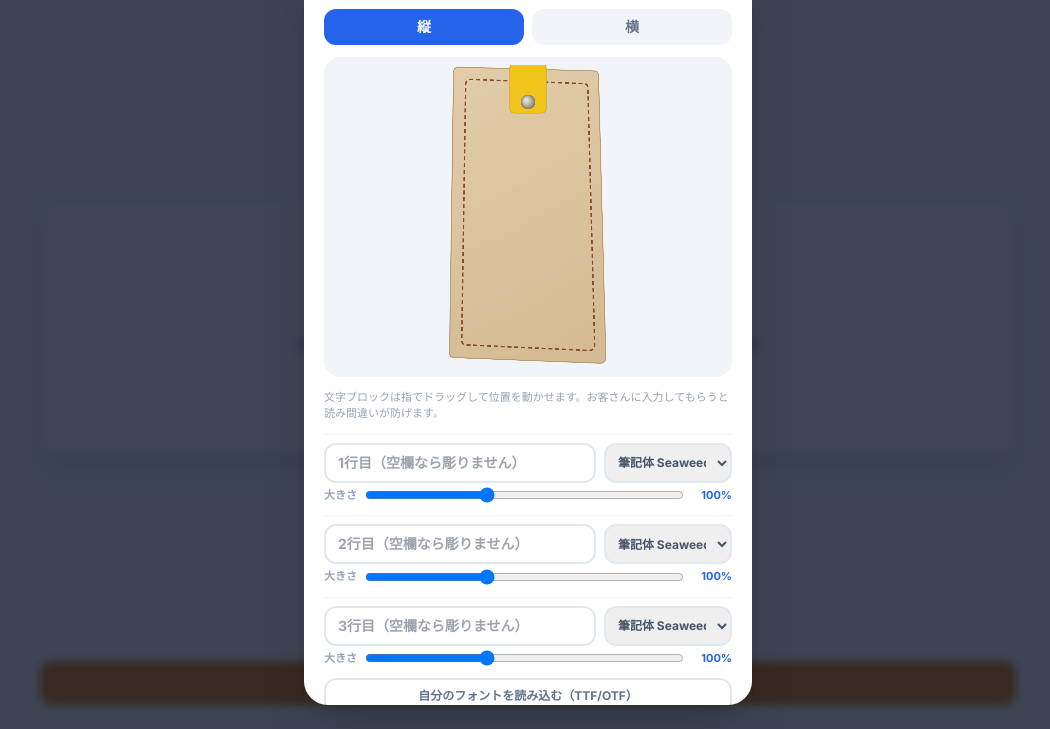
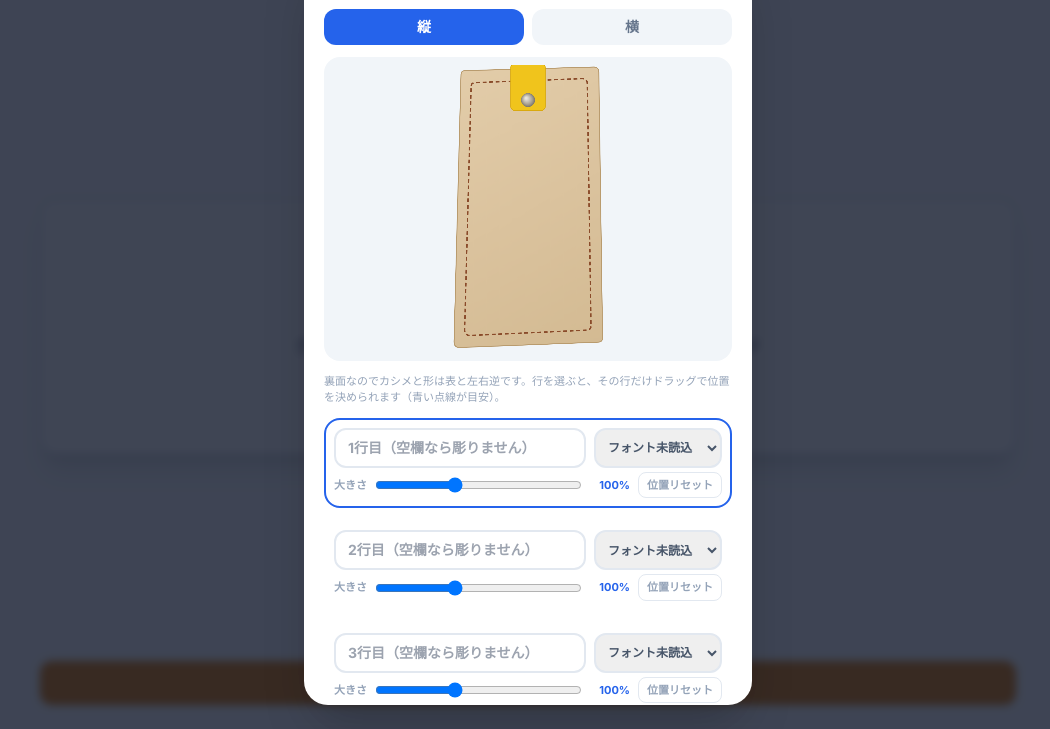
Before and after one commit to galocha0203/tools-web, a plain HTML site: page index.html in a window 1280 px wide. Both pictures are taken after a click on the button "裏面テキストを作る（名前・日付）". Shown: the part 71-800 px from the top of the page, without its empty margins (112-1162 px from the left). Drawn offline with nearby package versions, Linux system fonts and the light colour scheme; a web font is replaced by a local one.

Commit message:
Back text v2: load-your-own fonts, mirrored back, per-line position

```diff
--- a/index.html
+++ b/index.html
@@ -24,7 +24,6 @@
         @keyframes loader-dots3 { 0% { transform: scale(1); } 100% { transform: scale(0); } }
         @keyframes loader-dots2 { 0% { transform: translate(0, 0); } 100% { transform: translate(24px, 0); } }
     </style>
-    <link href="https://fonts.googleapis.com/css2?family=Seaweed+Script&family=Dancing+Script:wght@500;700&family=Pacifico&family=Caveat:wght@600&family=Shippori+Mincho:wght@500;700&family=Zen+Kaku+Gothic+New:wght@500;700&family=Klee+One:wght@600&family=Yuji+Syuku&family=Kaisei+Decol:wght@500;700&display=swap" rel="stylesheet">
 </head>
 <body class="text-slate-800 antialiased min-h-screen flex flex-col">
     <header class="bg-white shadow-sm py-3 sticky top-0 z-20">
@@ -1528,44 +1527,76 @@ function openKeyholderMock(srcDataUrl, label) {
     });
 })();
 
-// ===== 裏面テキスト（お客さんが入力→フォント・大きさ調整→画像で保存） =====
-const BACK_FONTS = [
-    { id: "Seaweed Script", label: "筆記体 Seaweed" },
-    { id: "Dancing Script", label: "筆記体 太め" },
-    { id: "Pacifico", label: "筆記体 ポップ" },
-    { id: "Caveat", label: "手書き風" },
-    { id: "Shippori Mincho", label: "明朝" },
-    { id: "Zen Kaku Gothic New", label: "ゴシック" },
-    { id: "Klee One", label: "手書き（日本語）" },
-    { id: "Yuji Syuku", label: "筆文字" },
-    { id: "Kaisei Decol", label: "装飾明朝" },
-    { id: "serif", label: "明朝（標準）" },
-    { id: "sans-serif", label: "ゴシック（標準）" }
+// ===== 裏面テキスト（お客さんが入力→フォント読込→行ごとに位置・大きさ→画像で保存） =====
+let BACK_FONTS = [];
+let backLines = [
+    { text: "", font: "", size: 100, dx: 0, dy: 0 },
+    { text: "", font: "", size: 100, dx: 0, dy: 0 },
+    { text: "", font: "", size: 100, dx: 0, dy: 0 }
 ];
-let backLines = [
-    { text: "", font: "Seaweed Script", size: 100 },
-    { text: "", font: "Seaweed Script", size: 100 },
-    { text: "", font: "Seaweed Script", size: 100 }
-];
-let backLandscape = false, backDX = 0, backDY = 0;
-
+let backLandscape = false;
+let backActiveLine = 0;
+
+// フォントを端末に保存（IndexedDB）して次回も使えるようにする
+function fontDbOpen() {
+    return new Promise((res, rej) => {
+        const r = indexedDB.open("lineart-fonts", 1);
+        r.onupgradeneeded = () => { r.result.createObjectStore("fonts", { keyPath: "name" }); };
+        r.onsuccess = () => res(r.result);
+        r.onerror = () => rej(r.error);
+    });
+}
+async function fontStoreSave(name, buf) {
+    try {
+        const db = await fontDbOpen();
+        db.transaction("fonts", "readwrite").objectStore("fonts").put({ name: name, buf: buf });
+    } catch (e) {}
+}
+async function fontStoreAll() {
+    try {
+        const db = await fontDbOpen();
+        return await new Promise((res) => {
+            const out = [];
+            const rq = db.transaction("fonts").objectStore("fonts").openCursor();
+            rq.onsuccess = () => { const cur = rq.result; if (cur) { out.push(cur.value); cur.continue(); } else res(out); };
+            rq.onerror = () => res(out);
+        });
+    } catch (e) { return []; }
+}
+async function registerBackFont(name, buf) {
+    const face = new FontFace(name, buf);
+    await face.load();
+    document.fonts.add(face);
+    if (!BACK_FONTS.some(f => f.id === name)) BACK_FONTS.push({ id: name, label: name });
+}
+function backFontFamily(line) {
+    return (line.font && BACK_FONTS.some(f => f.id === line.font)) ? line.font : "sans-serif";
+}
+
+function backDims() { return backLandscape ? { w: MOCK_H, h: MOCK_W } : { w: MOCK_W, h: MOCK_H }; }
+// 裏面は左右反転（カシメ・形が表と逆になる）
+function backPts(pts) {
+    const dims = backDims();
+    return mockPts(pts, backLandscape).map(([x, y]) => [dims.w - x, y]);
+}
 function backInnerRect() {
-    const pts = mockPts(MOCK_STITCH, backLandscape);
+    const pts = backPts(MOCK_STITCH);
     const xs = pts.map(p => p[0]), ys = pts.map(p => p[1]);
     return { x: Math.min(...xs), y: Math.min(...ys), w: Math.max(...xs) - Math.min(...xs), h: Math.max(...ys) - Math.min(...ys) };
 }
 
-// 行ごとのフォントサイズ(px)とY位置を計算（frameW/frameH基準）
 function backLayout(ctx, frameW, frameH) {
-    const lines = backLines.filter(l => l.text.trim() !== "");
-    const items = lines.map(l => {
+    const items = [];
+    backLines.forEach((l, idx) => {
+        if (l.text.trim() === "") return;
+        const fam = backFontFamily(l);
         let px = 100;
-        ctx.font = px + 'px "' + l.font + '", serif';
+        ctx.font = px + 'px "' + fam + '", serif';
         const w = ctx.measureText(l.text).width || 1;
-        px = px * (frameW * 0.88) / w;              // 枠幅にフィット
-        px = Math.min(px, frameH * 0.30);            // 大きすぎ防止
-        px = px * (l.size / 100);                    // 行ごとの倍率
-        return { text: l.text, font: l.font, px: px, h: px * 1.32 };
+        px = px * (frameW * 0.88) / w;
+        px = Math.min(px, frameH * 0.30);
+        px = px * (l.size / 100);
+        items.push({ idx: idx, text: l.text, font: fam, px: px, h: px * 1.32, dx: l.dx, dy: l.dy });
     });
     const total = items.reduce((a, b) => a + b.h, 0);
     let y = frameH / 2 - total / 2;
@@ -1573,14 +1604,14 @@ function backLayout(ctx, frameW, frameH) {
     return items;
 }
 
-function drawBackText() {
+function drawBackText(showGuide) {
     const pc = document.getElementById("backCanvas");
     if (!pc) return;
-    const dims = backLandscape ? { w: MOCK_H, h: MOCK_W } : { w: MOCK_W, h: MOCK_H };
+    const dims = backDims();
     pc.width = dims.w; pc.height = dims.h;
     const ctx = pc.getContext("2d");
-    const body = mockPts(MOCK_BODY, backLandscape);
-    const stitch = mockPts(MOCK_STITCH, backLandscape);
+    const body = backPts(MOCK_BODY);
+    const stitch = backPts(MOCK_STITCH);
     const grad = ctx.createLinearGradient(0, 0, dims.w, dims.h);
     grad.addColorStop(0, "#e3cdaa");
     grad.addColorStop(0.5, "#dbc39e");
@@ -1592,6 +1623,7 @@ function drawBackText() {
     ctx.lineWidth = 4;
     ctx.stroke();
     const inner = backInnerRect();
+    const items = backLayout(ctx, inner.w, inner.h);
     ctx.save();
     mockTracePath(ctx, stitch, MOCK_RADII);
     ctx.clip();
@@ -1599,13 +1631,27 @@ function drawBackText() {
     ctx.fillStyle = "#4a2f1d";
     ctx.textAlign = "center";
     ctx.textBaseline = "middle";
-    const items = backLayout(ctx, inner.w, inner.h);
     items.forEach(it => {
         ctx.font = it.px + 'px "' + it.font + '", serif';
-        ctx.fillText(it.text, inner.x + inner.w / 2 + backDX, inner.y + it.cy + backDY);
+        ctx.fillText(it.text, inner.x + inner.w / 2 + it.dx, inner.y + it.cy + it.dy);
     });
     ctx.restore();
     ctx.globalCompositeOperation = "source-over";
+    if (showGuide) {
+        const act = items.find(it => it.idx === backActiveLine);
+        if (act) {
+            ctx.save();
+            ctx.font = act.px + 'px "' + act.font + '", serif';
+            const tw = ctx.measureText(act.text).width;
+            ctx.strokeStyle = "rgba(37, 99, 235, 0.8)";
+            ctx.lineWidth = 3;
+            ctx.setLineDash([10, 8]);
+            const cxp = inner.x + inner.w / 2 + act.dx;
+            const cyp = inner.y + act.cy + act.dy;
+            ctx.strokeRect(cxp - tw / 2 - 10, cyp - act.px * 0.62, tw + 20, act.px * 1.24);
+            ctx.restore();
+        }
+    }
     ctx.save();
     ctx.strokeStyle = "#8a4b2a";
     ctx.lineWidth = 6;
@@ -1613,16 +1659,17 @@ function drawBackText() {
     mockTracePath(ctx, stitch, MOCK_RADII);
     ctx.stroke();
     ctx.restore();
+    // タブとカシメ（裏面＝左右反転した位置）
     ctx.save();
     ctx.fillStyle = "#f0c41c";
     ctx.strokeStyle = "#d9a90f";
     ctx.lineWidth = 3;
     ctx.beginPath();
     if (!backLandscape) ctx.roundRect(MOCK_W / 2 - 72, -6, 144, 196, 18);
-    else ctx.roundRect(-6, MOCK_W / 2 - 72, 196, 144, 18);
+    else ctx.roundRect(dims.w - 190, MOCK_W / 2 - 72, 196, 144, 18);
     ctx.fill();
     ctx.stroke();
-    const sc = backLandscape ? [146, MOCK_W / 2] : [MOCK_W / 2, 146];
+    const sc = backLandscape ? [dims.w - 146, MOCK_W / 2] : [MOCK_W / 2, 146];
     const snapGrad = ctx.createRadialGradient(sc[0] - 8, sc[1] - 8, 4, sc[0], sc[1], 32);
     snapGrad.addColorStop(0, "#e8e4da");
     snapGrad.addColorStop(0.6, "#a9a294");
@@ -1635,6 +1682,7 @@ function drawBackText() {
 }
 
 function backFontOptions(selected) {
+    if (BACK_FONTS.length === 0) return '<option value="">フォント未読込</option>';
     return BACK_FONTS.map(f => '<option value="' + f.id + '"' + (f.id === selected ? ' selected' : '') + '>' + f.label + '</option>').join("");
 }
 
@@ -1651,7 +1699,7 @@ function openBackText() {
     let rowsHtml = "";
     backLines.forEach((l, i) => {
         rowsHtml +=
-        '<div class="space-y-1 border-t border-slate-100 pt-2">' +
+        '<div id="backRow' + i + '" class="space-y-1 border-2 border-transparent rounded-2xl p-2">' +
             '<div class="flex gap-2">' +
                 '<input id="backText' + i + '" type="text" value="' + l.text.replace(/"/g, '&quot;') + '" placeholder="' + (i + 1) + '行目（空欄なら彫りません）" class="flex-1 min-w-0 border-2 border-slate-200 rounded-xl px-3 py-2 text-sm font-bold text-slate-700">' +
                 '<select id="backFont' + i + '" class="w-32 border-2 border-slate-200 rounded-xl px-2 py-2 text-xs font-bold text-slate-600">' + backFontOptions(l.font) + '</select>' +
@@ -1660,6 +1708,7 @@ function openBackText() {
                 '<span class="text-[11px] font-bold text-slate-400">大きさ</span>' +
                 '<input id="backSize' + i + '" type="range" min="40" max="200" step="5" value="' + l.size + '" class="flex-1">' +
                 '<span id="backSizeVal' + i + '" class="text-[11px] font-bold text-blue-600 w-10 text-right">' + l.size + '%</span>' +
+                '<button id="backPosReset' + i + '" class="text-[11px] font-bold text-slate-400 border border-slate-200 rounded-lg px-2 py-1">位置リセット</button>' +
             '</div>' +
         '</div>';
     });
@@ -1674,12 +1723,12 @@ function openBackText() {
             '<button id="backYokoBtn" class="flex-1 py-2 rounded-xl font-bold text-sm bg-slate-100 text-slate-500">横</button>' +
         '</div>' +
         '<div class="flex items-center justify-center bg-slate-100 rounded-2xl p-2">' +
-            '<canvas id="backCanvas" style="max-width:88%;max-height:38vh;width:auto;height:auto;touch-action:none;cursor:grab;"></canvas>' +
+            '<canvas id="backCanvas" style="max-width:88%;max-height:36vh;width:auto;height:auto;touch-action:none;cursor:grab;"></canvas>' +
         '</div>' +
-        '<p class="text-[11px] text-slate-400">文字ブロックは指でドラッグして位置を動かせます。お客さんに入力してもらうと読み間違いが防げます。</p>' +
+        '<p class="text-[11px] text-slate-400">裏面なのでカシメと形は表と左右逆です。行を選ぶと、その行だけドラッグで位置を決められます（青い点線が目安）。</p>' +
         rowsHtml +
-        '<button id="backLoadFontBtn" class="w-full py-2 rounded-xl border-2 border-slate-200 font-bold text-slate-500 text-xs">自分のフォントを読み込む（TTF/OTF）</button>' +
-        '<input id="backFontFile" type="file" accept=".ttf,.otf,.woff,.woff2" class="hidden">' +
+        '<button id="backLoadFontBtn" class="w-full py-2 rounded-xl border-2 border-amber-500 text-amber-600 font-bold text-xs">フォントを読み込む（TTF/OTF・この端末に保存されます）</button>' +
+        '<input id="backFontFile" type="file" accept=".ttf,.otf,.woff,.woff2" multiple class="hidden">' +
         '<div class="flex gap-2 pt-1">' +
             '<button id="backSaveMockBtn" class="flex-1 py-3 rounded-xl border-2 border-blue-600 text-blue-600 font-bold text-sm">確認イメージを保存</button>' +
             '<button id="backSaveArtBtn" class="flex-1 bg-blue-600 text-white font-bold py-3 rounded-xl text-sm">彫刻用に保存</button>' +
@@ -1688,9 +1737,24 @@ function openBackText() {
     '</div>';
     document.body.appendChild(modal);
 
-    const redraw = () => drawBackText();
+    const redraw = () => drawBackText(true);
+    const setActive = (i) => {
+        backActiveLine = i;
+        backLines.forEach((_, j) => {
+            const row = document.getElementById("backRow" + j);
+            if (row) row.style.borderColor = (j === i) ? "#2563eb" : "transparent";
+        });
+        redraw();
+    };
+    const refreshFontSelects = () => {
+        backLines.forEach((l, i) => {
+            if (!l.font && BACK_FONTS.length > 0) l.font = BACK_FONTS[0].id;
+            const sel = document.getElementById("backFont" + i);
+            if (sel) sel.innerHTML = backFontOptions(l.font);
+        });
+    };
     const setOrient = (land) => {
-        backLandscape = land; backDX = 0; backDY = 0;
+        backLandscape = land;
         const t = document.getElementById("backTateBtn");
         const y = document.getElementById("backYokoBtn");
         t.className = "flex-1 py-2 rounded-xl font-bold text-sm " + (!land ? "bg-blue-600 text-white" : "bg-slate-100 text-slate-500");
@@ -1704,43 +1768,41 @@ function openBackText() {
     document.getElementById("backCloseBtn").addEventListener("click", closeBackText);
     modal.addEventListener("click", (e) => { if (e.target === modal) closeBackText(); });
     backLines.forEach((l, i) => {
-        document.getElementById("backText" + i).addEventListener("input", (e) => { backLines[i].text = e.target.value; redraw(); });
-        document.getElementById("backFont" + i).addEventListener("change", (e) => {
-            backLines[i].font = e.target.value;
-            if (document.fonts && document.fonts.load) document.fonts.load('32px "' + e.target.value + '"', backLines[i].text || "あ").then(redraw).catch(() => {});
-            redraw();
-        });
+        const row = document.getElementById("backRow" + i);
+        row.addEventListener("pointerdown", () => setActive(i));
+        document.getElementById("backText" + i).addEventListener("input", (e) => { backLines[i].text = e.target.value; setActive(i); redraw(); });
+        document.getElementById("backFont" + i).addEventListener("change", (e) => { backLines[i].font = e.target.value; redraw(); });
         document.getElementById("backSize" + i).addEventListener("input", (e) => {
             backLines[i].size = parseInt(e.target.value, 10) || 100;
             document.getElementById("backSizeVal" + i).textContent = backLines[i].size + "%";
             redraw();
         });
+        document.getElementById("backPosReset" + i).addEventListener("click", () => { backLines[i].dx = 0; backLines[i].dy = 0; redraw(); });
     });
     document.getElementById("backLoadFontBtn").addEventListener("click", () => document.getElementById("backFontFile").click());
     document.getElementById("backFontFile").addEventListener("change", async (e) => {
-        const file = e.target.files && e.target.files[0];
-        if (!file) return;
-        try {
-            const buf = await file.arrayBuffer();
-            const name = file.name.replace(/\.(ttf|otf|woff2?)$/i, "");
-            const face = new FontFace(name, buf);
-            await face.load();
-            document.fonts.add(face);
-            BACK_FONTS.push({ id: name, label: name + "（読込）" });
-            backLines.forEach((l, i) => {
-                const sel = document.getElementById("backFont" + i);
-                if (sel) sel.innerHTML = backFontOptions(backLines[i].font);
-            });
-            redraw();
-            alert("フォント「" + name + "」を読み込みました。各行のフォント一覧から選べます。");
-        } catch (err) {
-            alert("フォントを読み込めませんでした。TTF/OTFファイルを選んでください。");
+        const files = Array.from(e.target.files || []);
+        let okCount = 0;
+        for (const file of files) {
+            try {
+                const buf = await file.arrayBuffer();
+                const name = file.name.replace(/\.(ttf|otf|woff2?)$/i, "");
+                await registerBackFont(name, buf);
+                await fontStoreSave(name, buf);
+                okCount++;
+            } catch (err) {}
         }
+        refreshFontSelects();
+        redraw();
+        if (okCount > 0) alert(okCount + "個のフォントを読み込みました。各行のフォント一覧から選べます。");
+        else alert("フォントを読み込めませんでした。TTF/OTFファイルを選んでください。");
         e.target.value = "";
     });
     document.getElementById("backSaveMockBtn").addEventListener("click", (e) => {
+        drawBackText(false);
         const pc = document.getElementById("backCanvas");
         triggerDownload(e, pc.toDataURL("image/png"), "keyholder_back_image.png");
+        drawBackText(true);
     });
     document.getElementById("backSaveArtBtn").addEventListener("click", (e) => {
         const inner = backInnerRect();
@@ -1756,7 +1818,7 @@ function openBackText() {
         const items = backLayout(cx2, inner.w, inner.h);
         items.forEach(it => {
             cx2.font = (it.px * scale) + 'px "' + it.font + '", serif';
-            cx2.fillText(it.text, (inner.w / 2 + backDX) * scale, (it.cy + backDY) * scale);
+            cx2.fillText(it.text, (inner.w / 2 + it.dx) * scale, (it.cy + it.dy) * scale);
         });
         triggerDownload(e, c.toDataURL("image/png"), "back_text.png");
     });
@@ -1766,18 +1828,20 @@ function openBackText() {
     pc.addEventListener("pointermove", (e) => {
         if (!dragging) return;
         const rect = pc.getBoundingClientRect();
-        backDX += (e.clientX - lastX) * (pc.width / rect.width);
-        backDY += (e.clientY - lastY) * (pc.height / rect.height);
+        backLines[backActiveLine].dx += (e.clientX - lastX) * (pc.width / rect.width);
+        backLines[backActiveLine].dy += (e.clientY - lastY) * (pc.height / rect.height);
         lastX = e.clientX; lastY = e.clientY;
         redraw();
     });
     pc.addEventListener("pointerup", () => { dragging = false; });
     pc.addEventListener("pointercancel", () => { dragging = false; });
 
-    if (document.fonts && document.fonts.load) {
-        Promise.all(BACK_FONTS.map(f => document.fonts.load('32px "' + f.id + '"', "あAg1").catch(() => {}))).then(redraw).catch(() => {});
-        if (document.fonts.ready) document.fonts.ready.then(redraw).catch(() => {});
-    }
+    // 保存済みフォントを復元
+    fontStoreAll().then(async (list) => {
+        for (const f of list) { try { await registerBackFont(f.name, f.buf); } catch (e) {} }
+        if (list.length > 0) { refreshFontSelects(); redraw(); }
+    });
+    setActive(0);
     redraw();
 }
 
```
